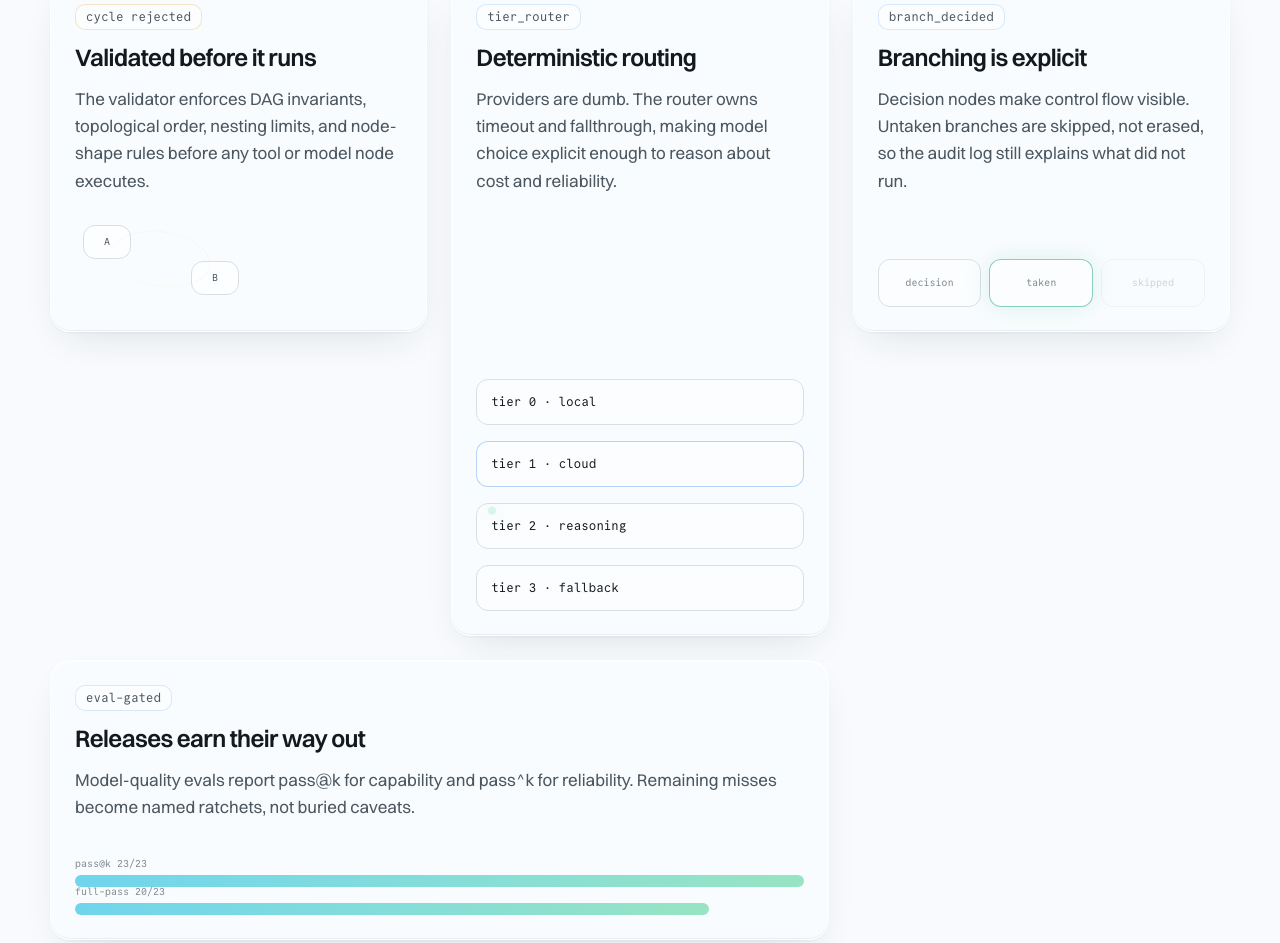
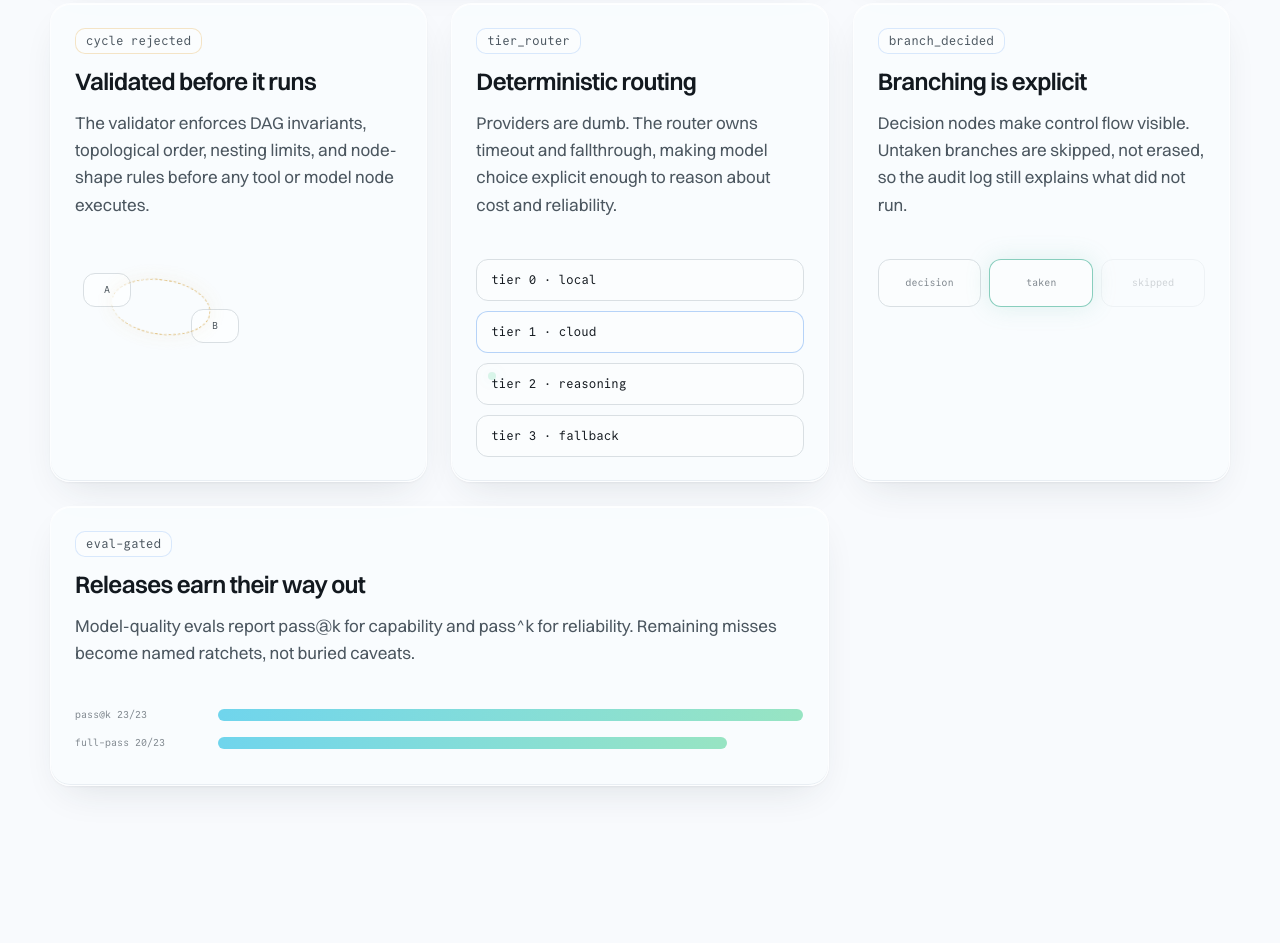
Before and after one commit to andrew-ellis-engineering/glassrail-website, a website built with Vite: page index.html in a window 1280 px wide. Shown: the part 2894-3837 px from the top of the page. Built offline with nearby package versions, Linux system fonts and the light colour scheme.

Commit message:
Polish tenet card details
Tighten routing card rhythm, strengthen the cycle rejection edge, and align eval bar labels with their bars.

```diff
--- a/src/styles/sections.css
+++ b/src/styles/sections.css
@@ -344,9 +344,9 @@
   padding: var(--s4);
 }
 
-/* Demos sit on the card's floor; copy stays top-aligned in tall cells. */
+/* Demos follow the copy; grid row height should not create blank wells. */
 .tenet > :last-child {
-  margin-top: auto;
+  margin-top: var(--s4);
 }
 
 .tenet.span-wide {
@@ -354,7 +354,7 @@
 }
 
 .tenet.span-tall {
-  grid-row: span 2;
+  grid-row: span 1;
 }
 
 .code-slice {
@@ -451,17 +451,18 @@
 .cycle-demo i {
   position: absolute;
   inset: 18px 32px;
-  border: 1px dashed oklch(85% 0.09 80 / 0.62);
+  border: 1.5px dashed oklch(68% 0.14 76 / 0.82);
   border-left: 0;
   border-radius: 50%;
+  box-shadow: 0 0 18px oklch(72% 0.12 76 / 0.12);
   animation: reject-cycle 1.8s var(--ease-settle) both;
 }
 
 .tier-stack {
   position: relative;
   display: grid;
-  gap: var(--s3);
-  margin: var(--s4) 0 0;
+  gap: 10px;
+  margin: var(--s3) 0 0;
   padding: 0;
   font-size: var(--t-micro);
   list-style: none;
@@ -481,7 +482,7 @@
 }
 
 .tier-stack li {
-  padding: 12px 14px;
+  padding: 10px 14px;
   border: 1px solid var(--line);
   border-radius: 12px;
   background: oklch(100% 0 0 / 0.35);
@@ -506,12 +507,21 @@
 
 .bar-pair {
   display: grid;
-  gap: var(--s3);
+  gap: 12px;
   margin-top: var(--s4);
 }
 
 .bar-pair span {
-  position: relative;
+  display: grid;
+  grid-template-columns: 13ch minmax(0, 1fr);
+  gap: var(--s3);
+  align-items: center;
+  width: 100%;
+}
+
+.bar-pair span::before {
+  content: "";
+  grid-column: 2;
   width: var(--w);
   height: 12px;
   border-radius: var(--r-pill);
@@ -522,9 +532,8 @@
 
 .bar-pair span::after {
   content: attr(data-label);
-  position: absolute;
-  left: 0;
-  bottom: calc(100% + 3px);
+  grid-column: 1;
+  grid-row: 1;
   color: var(--ink-3);
   font-family: "Commit Mono", "SFMono-Regular", monospace;
   font-size: 10px;
@@ -737,6 +746,16 @@
     padding: var(--s3);
   }
 
+  .bar-pair span {
+    grid-template-columns: 1fr;
+    gap: 6px;
+  }
+
+  .bar-pair span::before,
+  .bar-pair span::after {
+    grid-column: 1;
+  }
+
   th,
   td {
     padding: 14px 8px;
@@ -773,7 +792,7 @@
     transform: scale(1) rotate(0deg);
   }
   100% {
-    opacity: 0.32;
+    opacity: 0.72;
     transform: scale(0.92) rotate(8deg);
   }
 }
@@ -783,14 +802,14 @@
     transform: translateY(4px);
   }
   45% {
-    transform: translateY(104px);
+    transform: translateY(92px);
   }
   62% {
     opacity: 0.34;
-    transform: translateY(158px);
+    transform: translateY(136px);
   }
   100% {
-    transform: translateY(214px);
+    transform: translateY(178px);
   }
 }
 
@@ -814,7 +833,7 @@
   .context-demo .lit,
   .cycle-demo i,
   .branch-demo .taken,
-  .bar-pair span {
+  .bar-pair span::before {
     animation: none;
   }
 }
```
